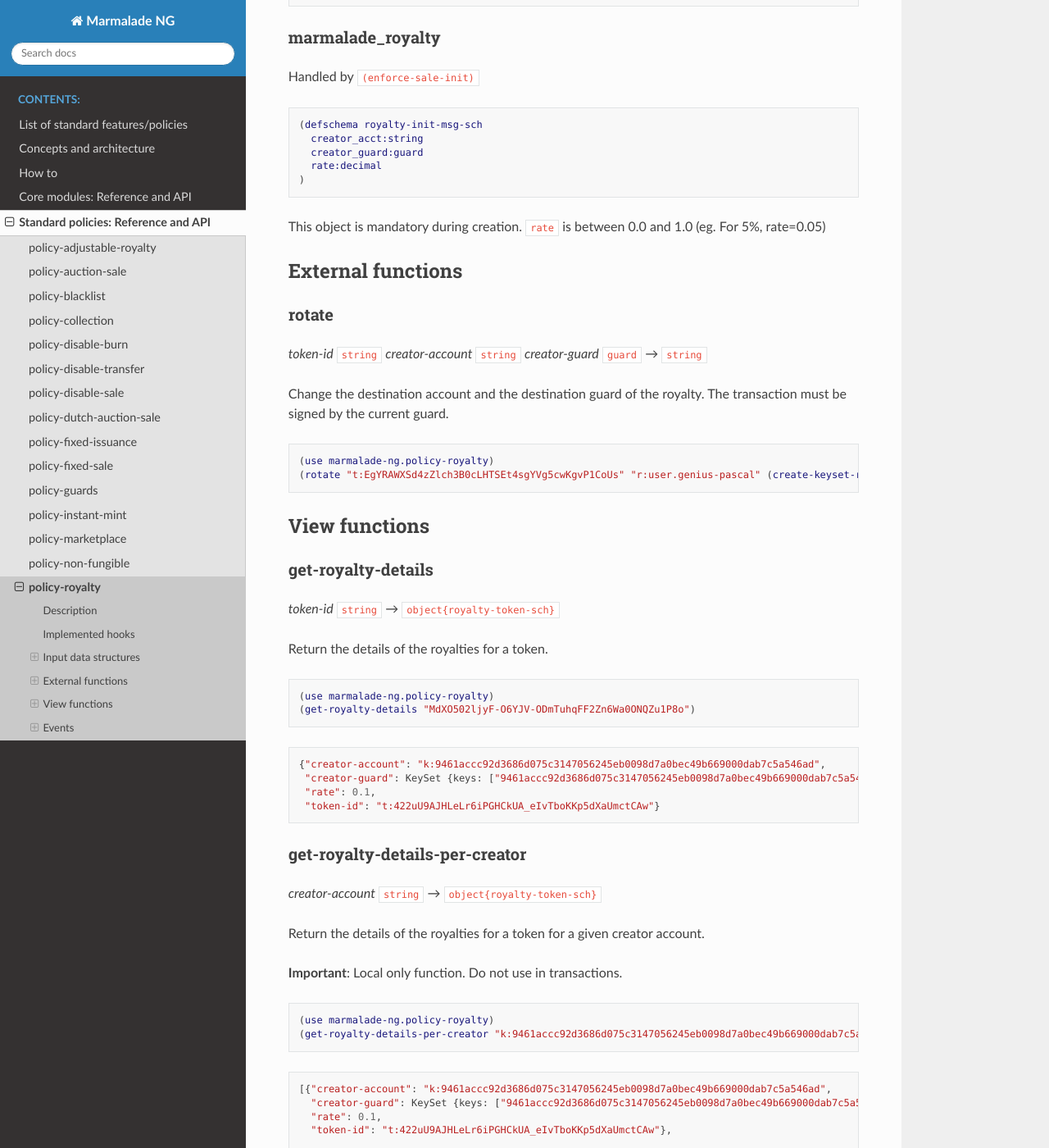
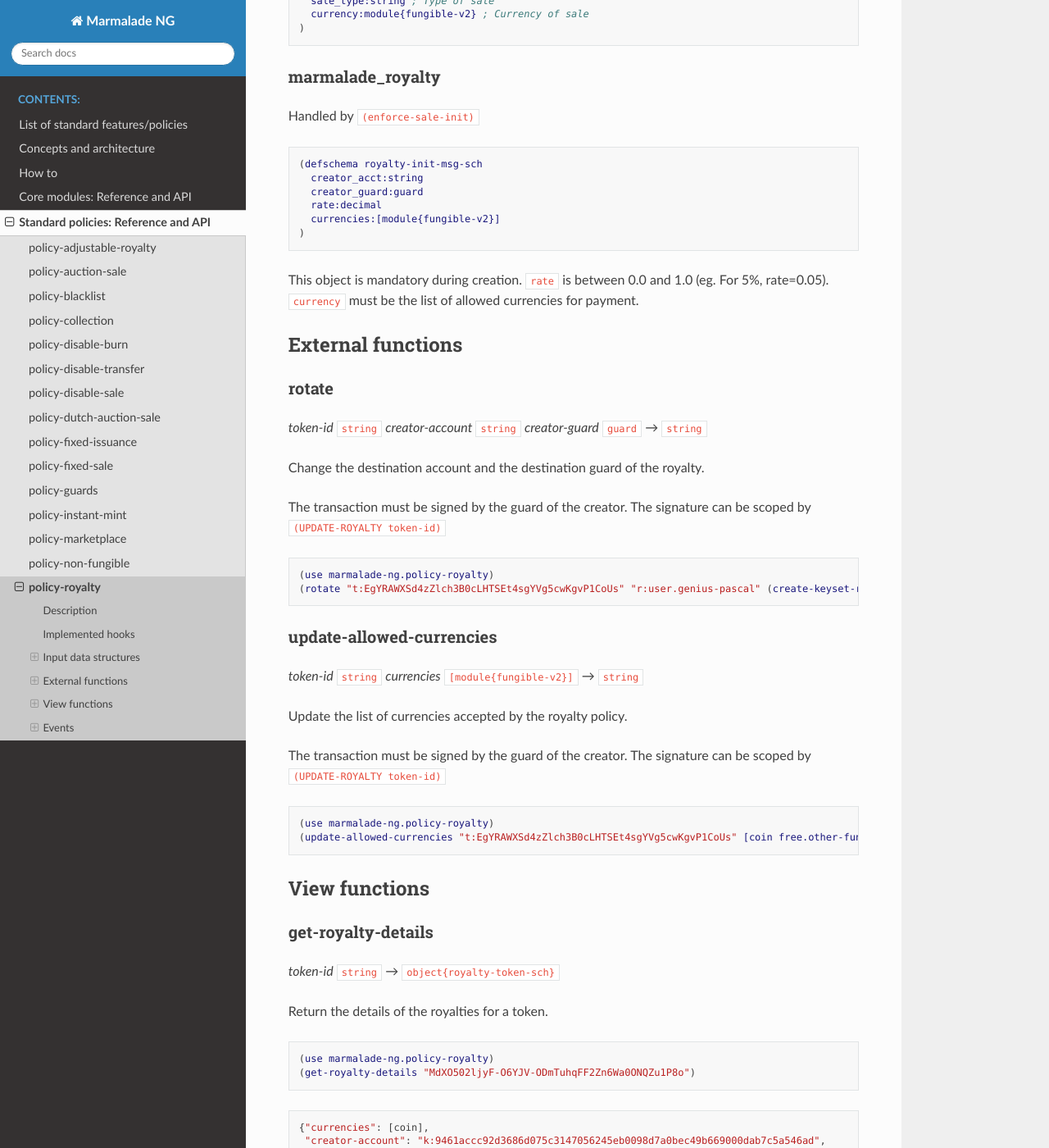
Before and after one commit to Marmalade-NG/marmalade-ng, a Sphinx documentation site: the page built from doc/source/policy-royalty.rst, in a window 1280 px wide and 1400 px high, scrolled down 1056 px. Shown: the whole window at 82% size. Built offline with Sphinx 7.4.7 and the Read the Docs theme 2.0.0, drawn with Linux system fonts in a browser that asks for light colours; some of the changed text lies outside the part shown.

Commit message:
Add the list of allowed currencies in royalty policies. Better input data validation Update doc. Update tests.

```diff
--- a/doc/source/policy-royalty.rst
+++ b/doc/source/policy-royalty.rst
@@ -13,7 +13,10 @@ The policy have to be initialized at token creation with a receiver account and
 In this policy, the rate is definitively fixed and can't be changed in the future. This comforts the investors that the creator
 won't change the rules in the future.
 
-The royalty is paid in the same currency as used during the sale.
+The royalty is paid in the same currency as used during the sale. At creation of the token, the creator must supply
+a list of currencies he accepts as payment. Only sales using these currencies will be accepted. The list of allowed currencies
+is updatable at later time by the creator.
+
 
 This policy is triggered during the ``sale-offer`` (by the detection of the common ``sale-msg-sch``) and charged during the ``sale-settle`` just before the seller payment.
 
@@ -60,11 +63,13 @@ Handled by ``(enforce-sale-init)``
     creator_acct:string
     creator_guard:guard
     rate:decimal
+    currencies:[module{fungible-v2}]
   )
 
 
 This object is mandatory during creation.
-``rate`` is between 0.0 and 1.0 (eg. For 5%, rate=0.05)
+``rate`` is between 0.0 and 1.0 (eg. For 5%, rate=0.05).
+``currency`` must be the list of allowed currencies for payment.
 
 
 External functions
@@ -74,12 +79,29 @@ rotate
 *token-id* ``string`` *creator-account* ``string`` *creator-guard* ``guard`` *→* ``string``
 
 Change the destination account and the destination guard of the royalty.
-The transaction must be signed by the current guard.
+
+The transaction must be signed by the guard of the creator. The signature can be
+scoped by ``(UPDATE-ROYALTY token-id)``
 
 .. code:: lisp
 
   (use marmalade-ng.policy-royalty)
   (rotate "t:EgYRAWXSd4zZlch3B0cLHTSEt4sgYVg5cwKgvP1CoUs" "r:user.genius-pascal" (create-keyset-ref-guard "user.genius-pascal"))
+
+
+update-allowed-currencies
+~~~~~~~~~~~~~~~~~~~~~~~~~
+*token-id* ``string`` *currencies* ``[module{fungible-v2}]`` *→* ``string``
+
+Update the list of currencies accepted by the royalty policy.
+
+The transaction must be signed by the guard of the creator. The signature can be
+scoped by ``(UPDATE-ROYALTY token-id)``
+
+.. code:: lisp
+
+  (use marmalade-ng.policy-royalty)
+  (update-allowed-currencies "t:EgYRAWXSd4zZlch3B0cLHTSEt4sgYVg5cwKgvP1CoUs" [coin free.other-fungible])
 
 
 View functions
@@ -99,7 +121,8 @@ Return the details of the royalties for a token.
 
 .. code-block::
 
-  {"creator-account": "k:9461accc92d3686d075c3147056245eb0098d7a0bec49b669000dab7c5a546ad",
+  {"currencies": [coin],
+   "creator-account": "k:9461accc92d3686d075c3147056245eb0098d7a0bec49b669000dab7c5a546ad",
    "creator-guard": KeySet {keys: ["9461accc92d3686d075c3147056245eb0098d7a0bec49b669000dab7c5a546ad"],pred: keys-all},
    "rate": 0.1,
    "token-id": "t:422uU9AJHLeLr6iPGHCkUA_eIvTboKKp5dXaUmctCAw"}
@@ -121,12 +144,14 @@ Return the details of the royalties for a token for a given creator account.
 
 .. code-block::
 
-  [{"creator-account": "k:9461accc92d3686d075c3147056245eb0098d7a0bec49b669000dab7c5a546ad",
+  [{"currencies": [coin],
+    "creator-account": "k:9461accc92d3686d075c3147056245eb0098d7a0bec49b669000dab7c5a546ad",
     "creator-guard": KeySet {keys: ["9461accc92d3686d075c3147056245eb0098d7a0bec49b669000dab7c5a546ad"],pred: keys-all},
     "rate": 0.1,
     "token-id": "t:422uU9AJHLeLr6iPGHCkUA_eIvTboKKp5dXaUmctCAw"},
 
-   {"creator-account": "k:9461accc92d3686d075c3147056245eb0098d7a0bec49b669000dab7c5a546ad",
+   {"currencies": [coin],
+    "creator-account": "k:9461accc92d3686d075c3147056245eb0098d7a0bec49b669000dab7c5a546ad",
     "creator-guard": KeySet {keys: ["9461accc92d3686d075c3147056245eb0098d7a0bec49b669000dab7c5a546ad"],pred: keys-all},
     "rate": 0.1,
     "token-id": "t:9Dh2pSjMjXLPERZnbE-aDuXQuquuOkgxSOgS-hYYX7Q"}
```
Also changed, not shown: doc/source/api_util-policies.rst (+8 -0 lines), doc/source/policy-adjustable-royalty.rst (+26 -5 lines), 5 other files.
